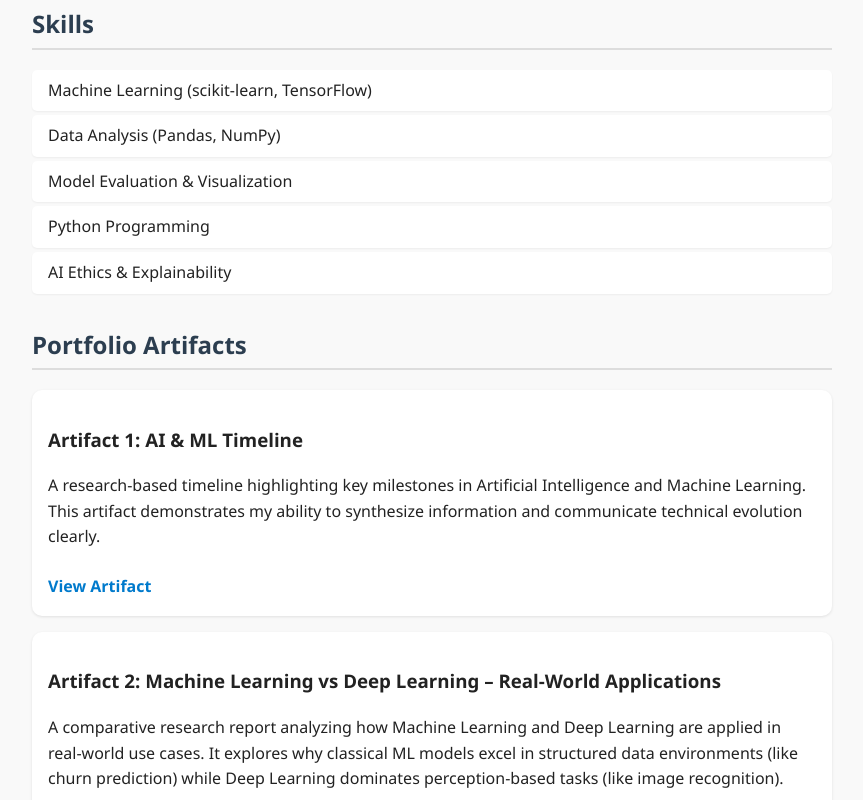
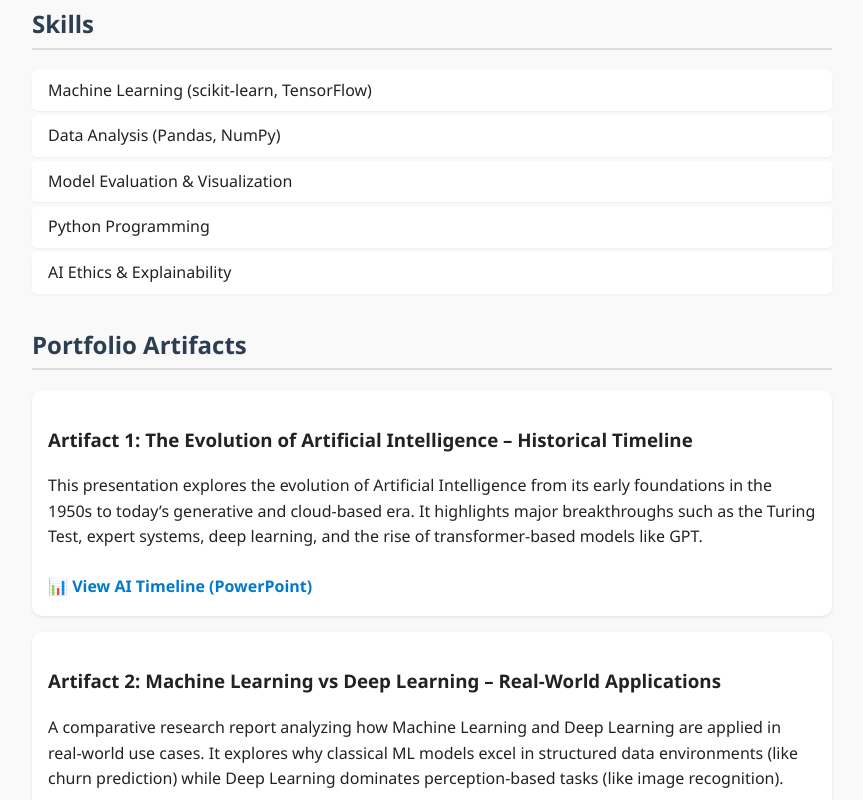
Before and after one commit to ashishdastro/ashish_portfolio, a plain HTML site: page index.html in a window 1280 px wide. Shown: the part 395-1195 px from the top of the page, without its empty margins (208-1071 px from the left). Drawn offline with Linux system fonts and the light colour scheme.

Commit message:
Revise title and description for AI & ML Timeline
Updated project artifact title and description for clarity.

```diff
--- a/index.html
+++ b/index.html
@@ -37,12 +37,13 @@
     <h2>Portfolio Artifacts</h2>
 
     <div class="project">
-      <h3>Artifact 1: AI & ML Timeline</h3>
+      <h3>Artifact 1: The Evolution of Artificial Intelligence – Historical Timeline</h3>
       <p>
-        A research-based timeline highlighting key milestones in Artificial Intelligence and Machine Learning.
-        This artifact demonstrates my ability to synthesize information and communicate technical evolution clearly.
+        This presentation explores the evolution of Artificial Intelligence from its early foundations in the 1950s
+        to today’s generative and cloud-based era. It highlights major breakthroughs such as the Turing Test, expert
+        systems, deep learning, and the rise of transformer-based models like GPT.
       </p>
-      <a href="#" target="_blank">View Artifact</a>
+      <a href="AI%20Timeline.pptx" target="_blank">📊 View AI Timeline (PowerPoint)</a>
     </div>
 
     <div class="project">
```
